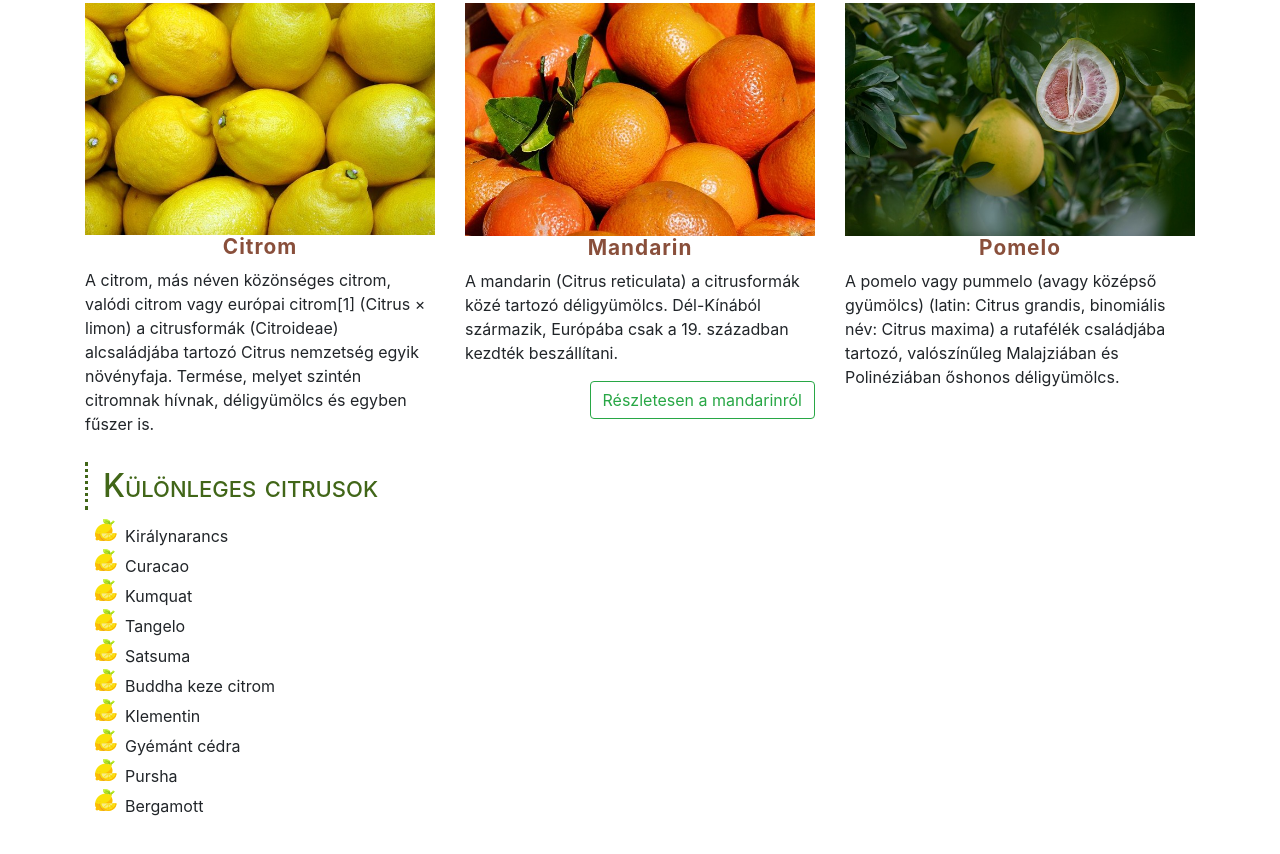
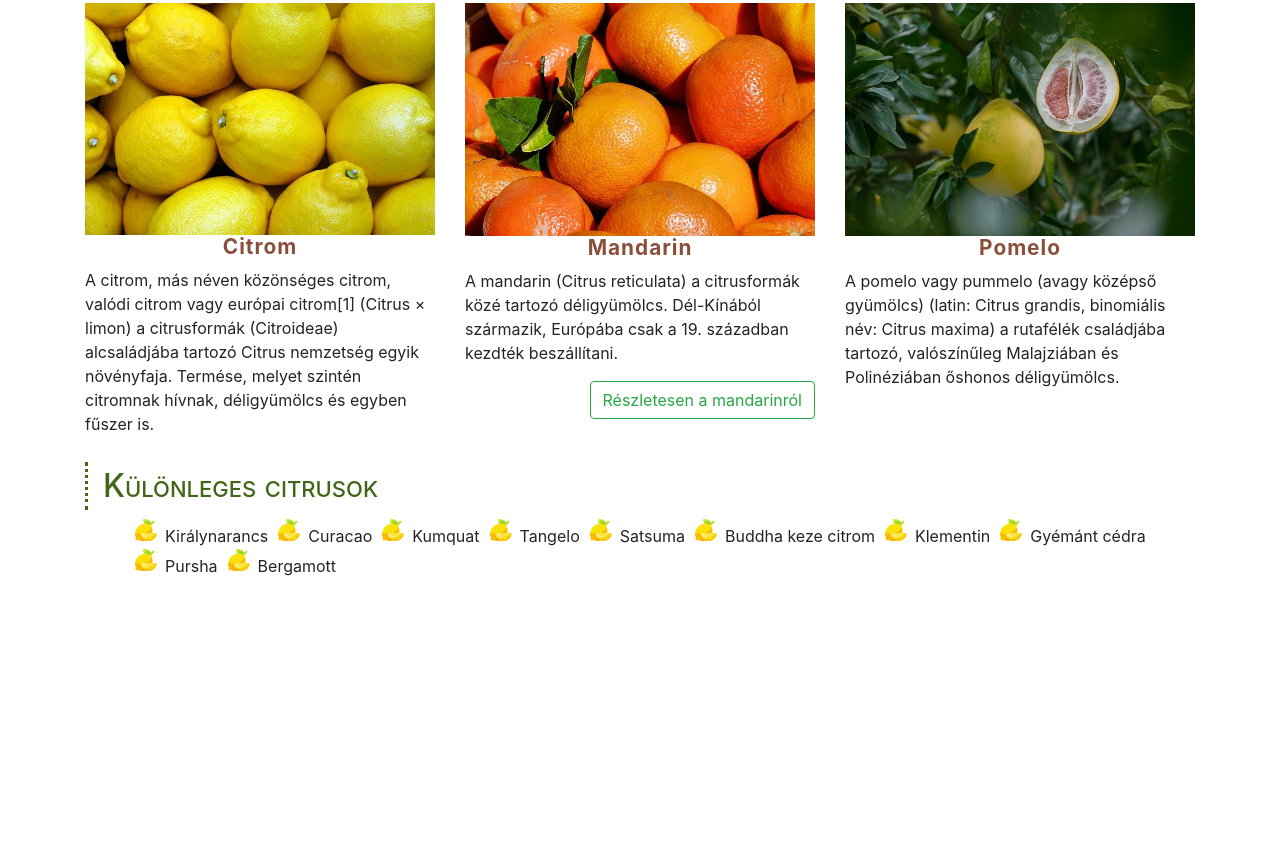
Before and after one commit to Vitya0908/Citrus, a plain HTML site: page index.html in a window 1280 px wide. Shown: the part 1138-1992 px from the top of the page. After the commit the page ends 1740 px from the top, so only its background shows below. Drawn offline with Linux system fonts and the light colour scheme.

Commit message:
listák modósítása

```diff
--- a/css/style.css
+++ b/css/style.css
@@ -36,6 +36,8 @@ h3{
 
 li{
     list-style-image: url(../img/lemon2.png);
+    float: left;
+    margin-left: 40px;
 }
 
 
```
